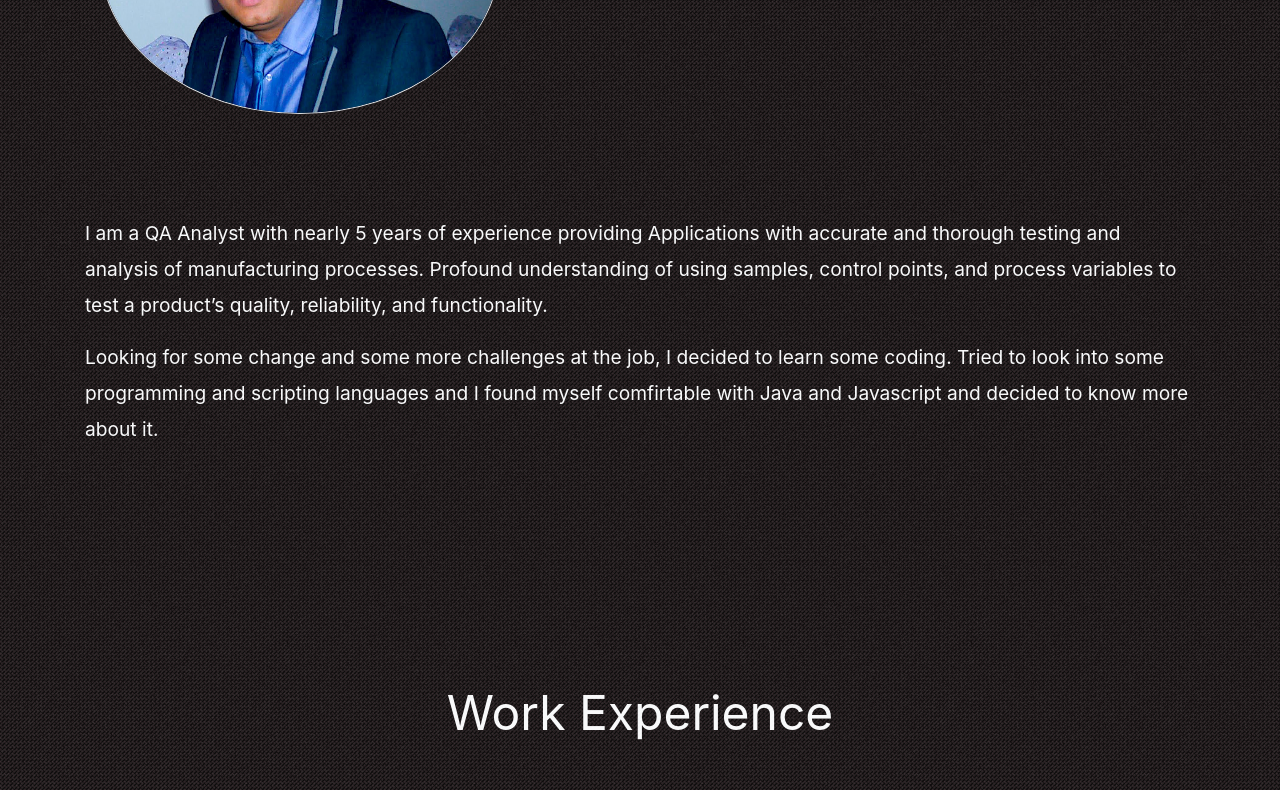
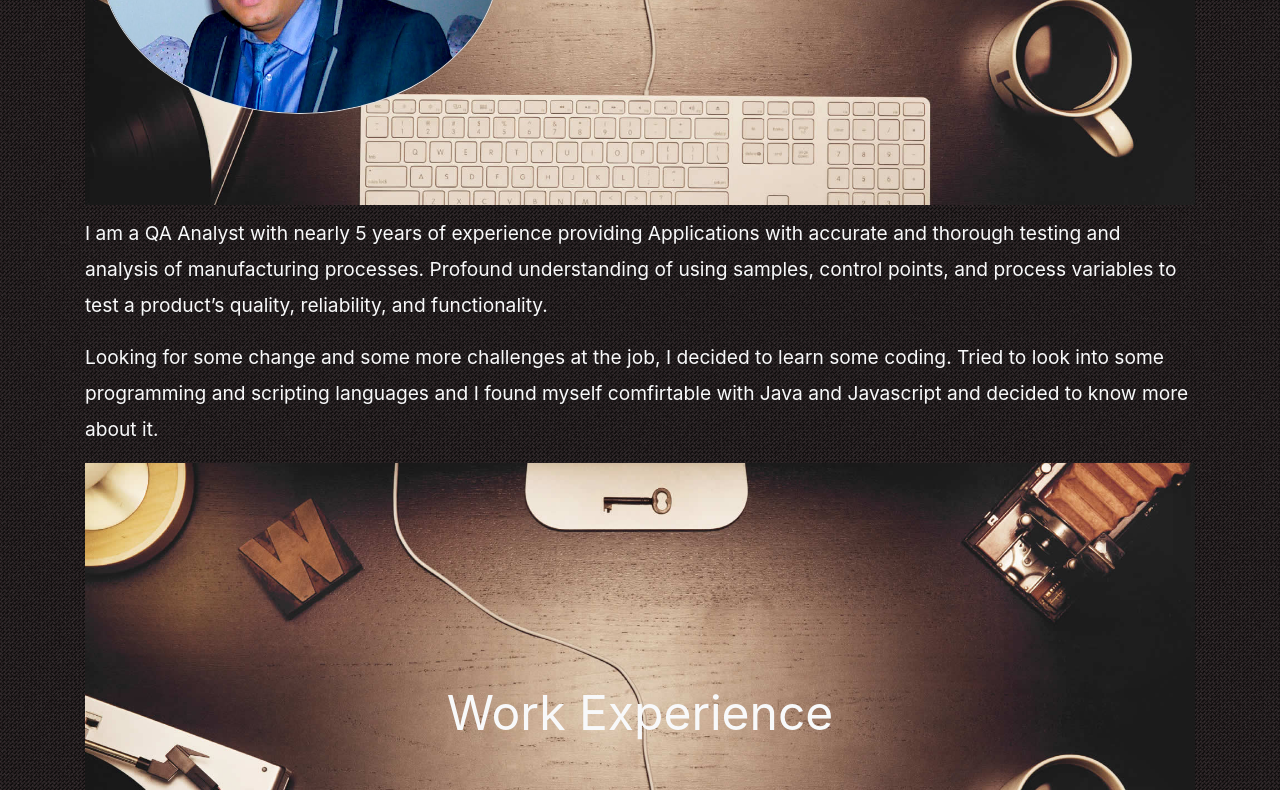
Before and after one commit to SLenKsP/Portfolio, a plain HTML site: page index.html in a window 1280 px wide. Shown: the part 319-1109 px from the top of the page. Drawn offline with nearby package versions, Linux system fonts and the light colour scheme; the site is published under a folder, as on GitHub Pages, so addresses that start at the root find nothing.

Commit message:
Update style.css

```diff
--- a/assets/style.css
+++ b/assets/style.css
@@ -9,7 +9,7 @@ body {
 }
 
 .parallax {
-  background-image: url("/assets/images/Top.png");
+  background-image: url("images/Top.png");
   max-height: 500px;
   background-attachment: fixed;
   background-position: center;
```
